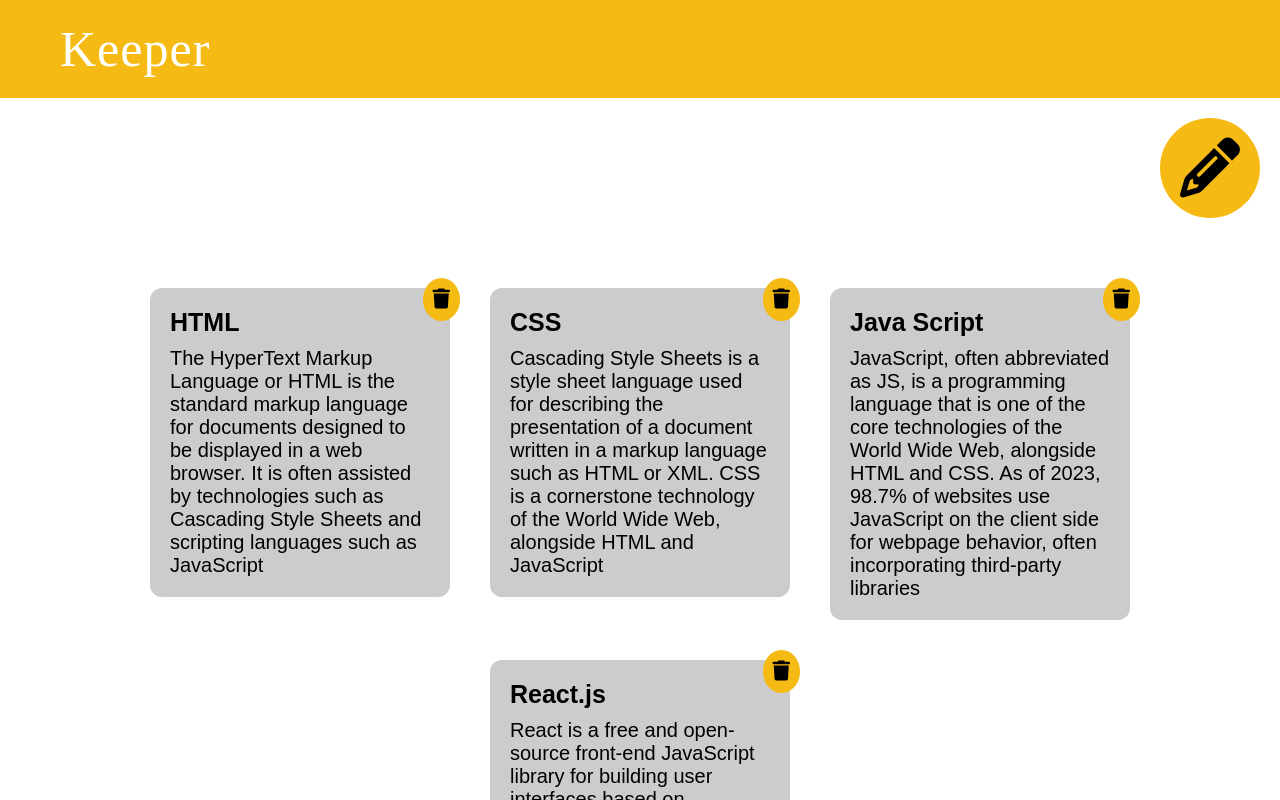
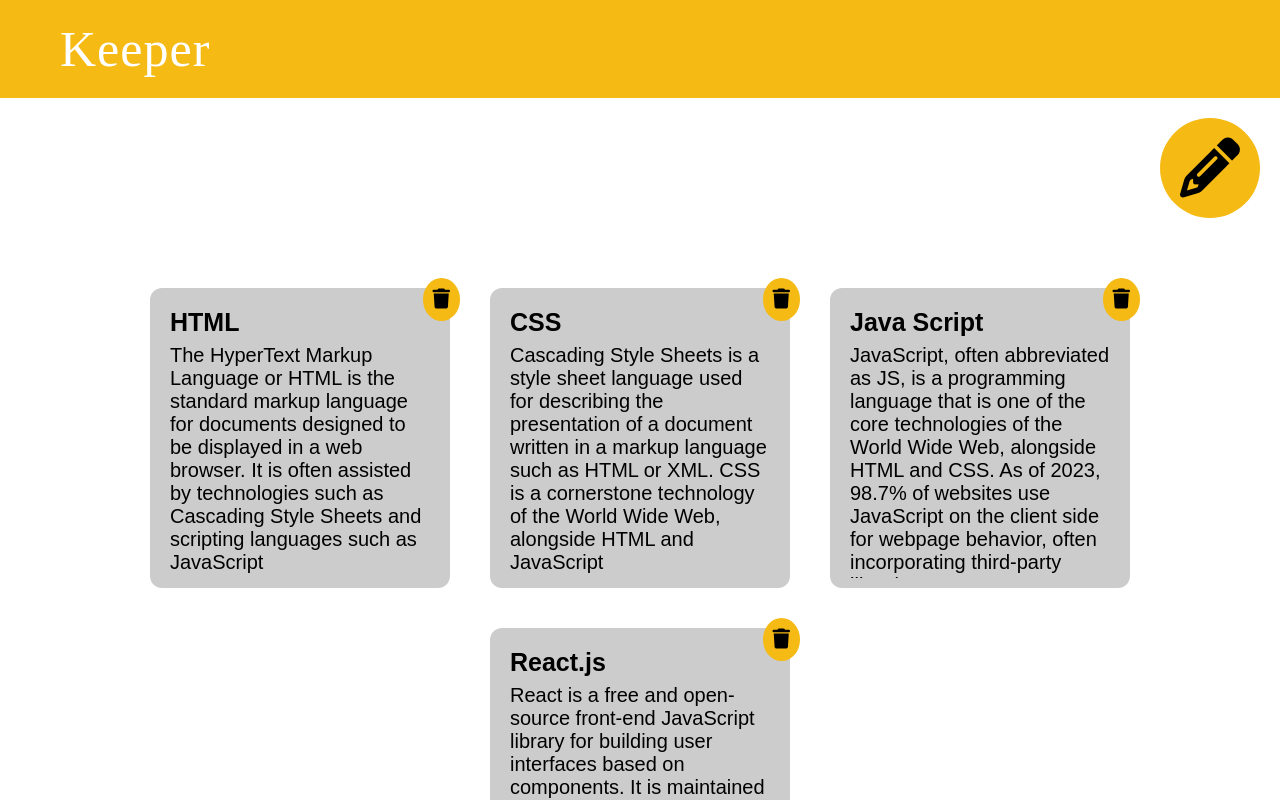
Before and after one commit to Mohammdsaleh-Hooshmandi/NoteKeeper-App, a React (Create React App) app: page / in a window 1280 px wide. Shown: the top 800 px of the page. Built offline with nearby package versions, Linux system fonts and the light colour scheme; a web font is replaced by a local one.

Commit message:
make better layout for notes

```diff
--- a/src/components/note/new-note/notes/Note.jsx
+++ b/src/components/note/new-note/notes/Note.jsx
@@ -13,8 +13,13 @@
                     <i className="fa-solid fa-trash"></i>
                 </button>
 
-                <h2 className={styles.title}>{props.title}</h2>
-                <p className={styles.body}>{props.body}</p>
+                <div className={styles.title}>
+                    <h2>{props.title}</h2>
+                </div>
+
+                <div className={styles.body}>
+                    <p>{props.body}</p>
+                </div>
             </div>
         </li>
     );
--- a/src/components/note/new-note/notes/Note.module.css
+++ b/src/components/note/new-note/notes/Note.module.css
@@ -1,5 +1,6 @@
 .note {
     max-width: 30rem;
+    height: 30rem;
     padding: 2rem;
     background-color: #ccc;
     border-radius: 1.2rem;
@@ -9,14 +10,24 @@
 }
 
 .title {
-    font-size: 2.5rem;
-    font-family: sans-serif;
+    width: 100%;
+    height: 10%;
     margin-bottom: 1rem;
 }
 
+.title h2 {
+    font-size: 2.5rem;
+    font-family: sans-serif;
+}
+
 .body {
+    width: 100%;
+    height: 90%;
+    overflow-y: auto;
+}
+
+.body p {
     font-size: 2rem;
-    max-width: 100%;
 }
 
 .removeBtn {
```
